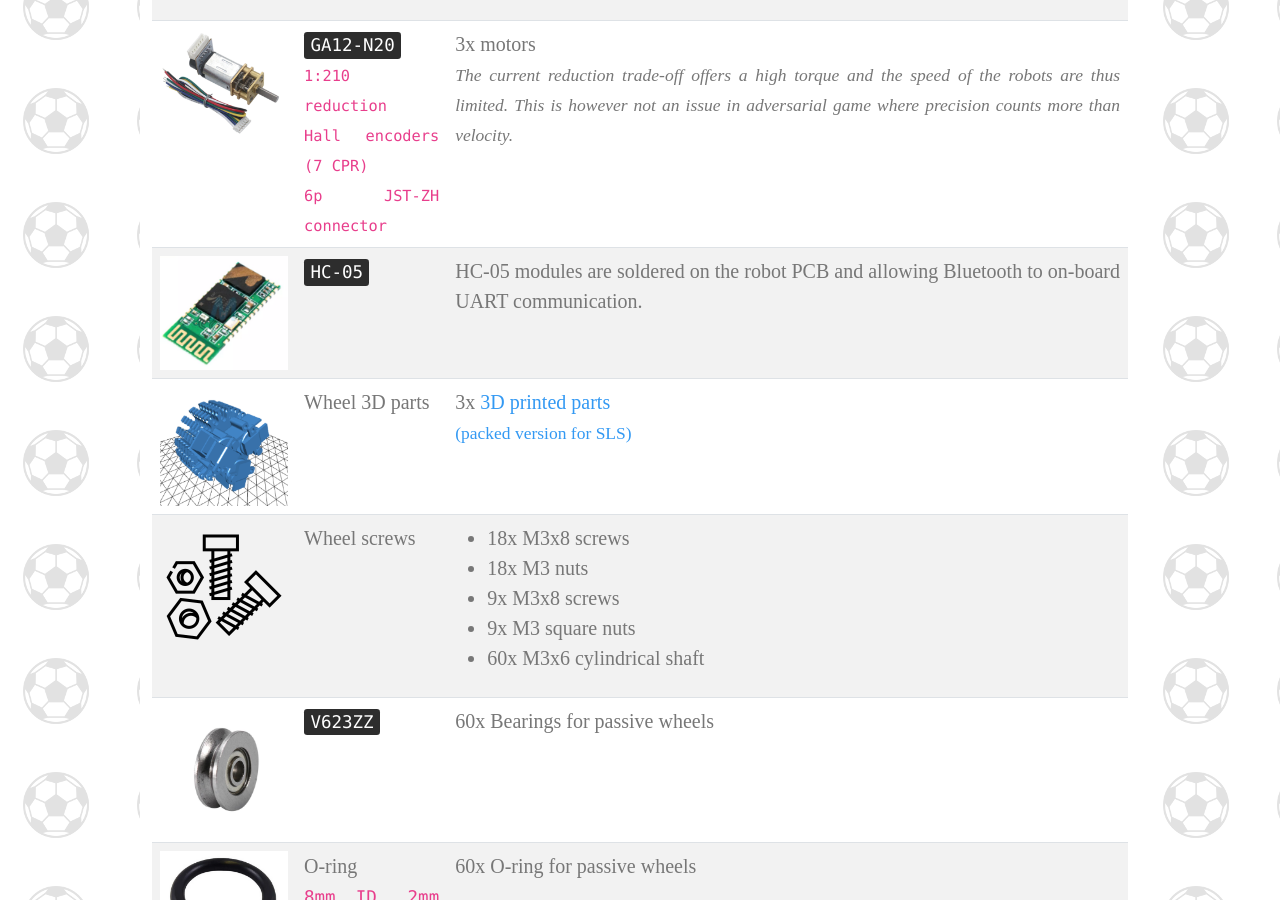
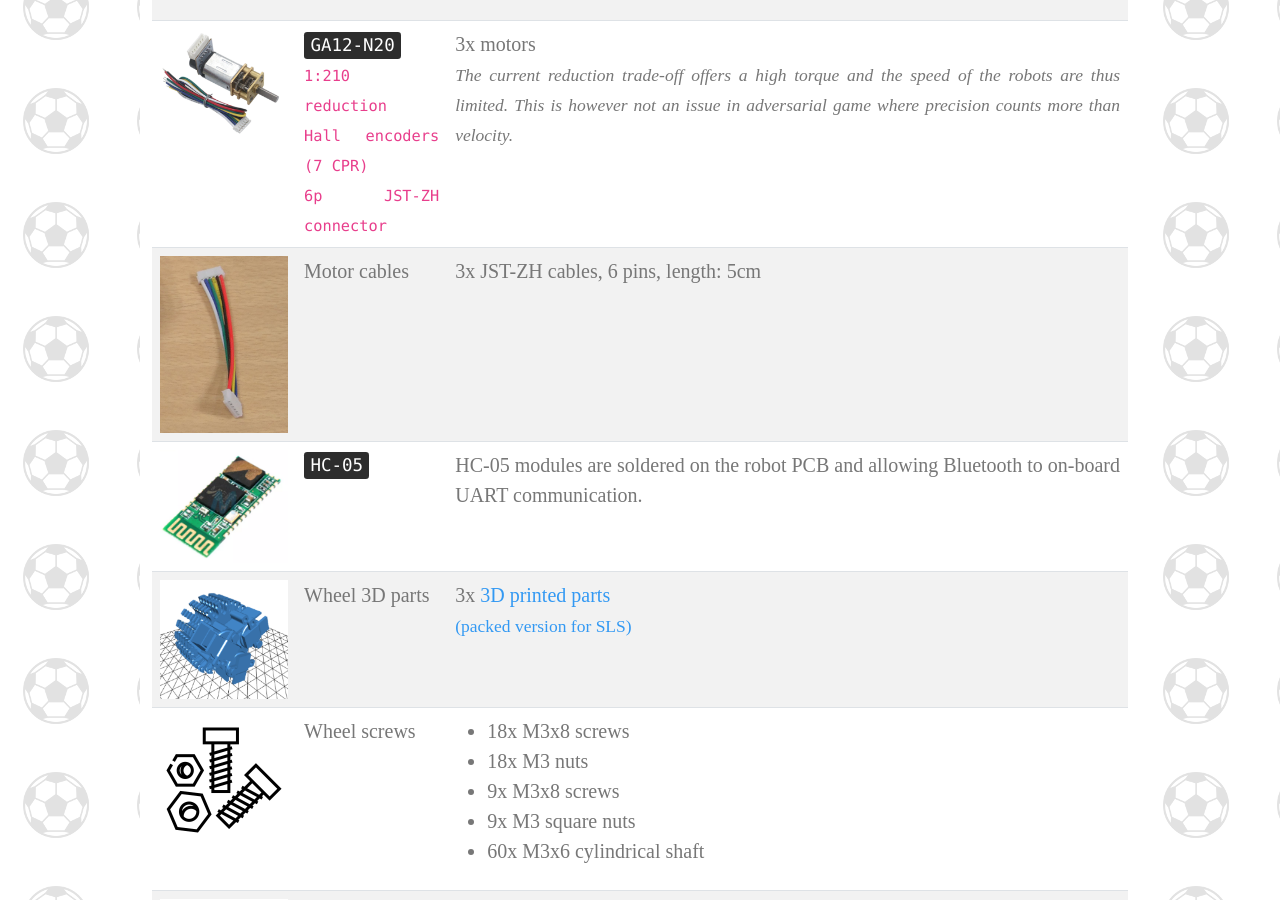
Before and after one commit to robot-soccer-kit/robot-soccer-kit.github.io, a Jekyll site: the page built from robots.md, in a window 1280 px wide and 900 px high, scrolled down 963 px. Built offline with Jekyll 4.4.1, drawn with Linux system fonts in a browser that asks for light colours; some web fonts are replaced.

Commit message:
JST ZH cable

```diff
--- a/robots.md
+++ b/robots.md
@@ -85,6 +85,17 @@ this is STILL A WORK IN PROGRESS**
             The current reduction trade-off offers a high torque and the speed of the robots are thus limited.
             This is however not an issue in adversarial game where precision counts more than velocity.
             </em></small>
+        </td>
+    </tr>
+    <tr>
+        <td>
+            <img src="/assets/imgs/jst-zh-cable.png" width="128" /><br/>
+        </td>
+        <td>
+            Motor cables
+        </td>
+        <td>
+            3x JST-ZH cables, 6 pins, length: 5cm
         </td>
     </tr>
     <tr>
```
Also changed, not shown: assets/imgs/jst-zh-cable.png (added).
